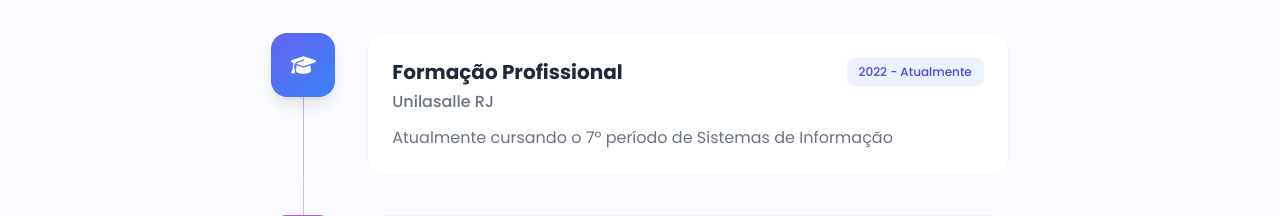
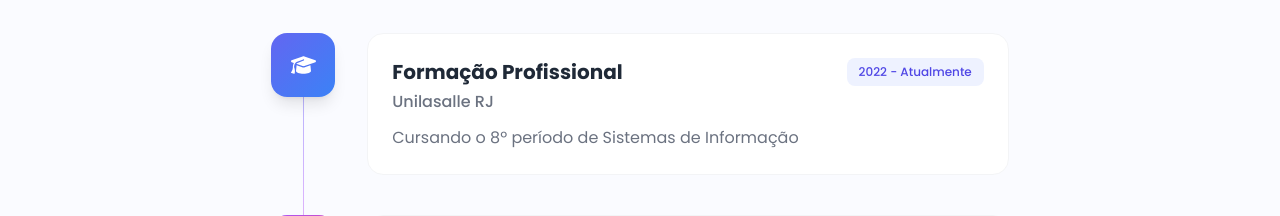
Before and after one commit to fabiojr0/Portifolio, a React (Vite) app: page / in a window 1280 px wide. Shown: the part 3040-3256 px from the top of the page. Built offline with nearby package versions, Linux system fonts and the light colour scheme.

Commit message:
Update portfolio.js to reflect current academic status, changing the description to indicate enrollment in the 8th semester of the Information Systems program.

```diff
--- a/src/data/portfolio.js
+++ b/src/data/portfolio.js
@@ -92,7 +92,7 @@ export const timelineData = [
     title: "Formação Profissional",
     subtitle: "Unilasalle RJ",
     description:
-      "Atualmente cursando o 7º período de Sistemas de Informação",
+      "Cursando o 8º período de Sistemas de Informação",
     icon: faGraduationCap,
     gradient: "from-indigo-500 to-blue-500",
     year: "2022 - Atualmente",
```
